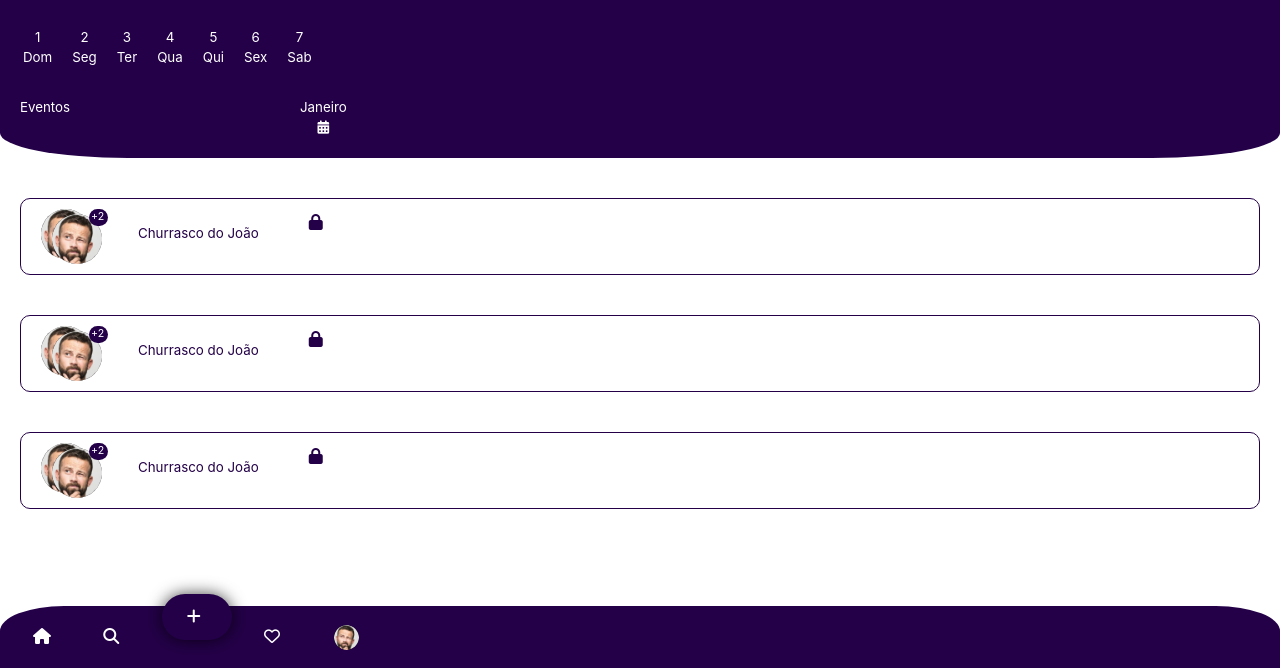
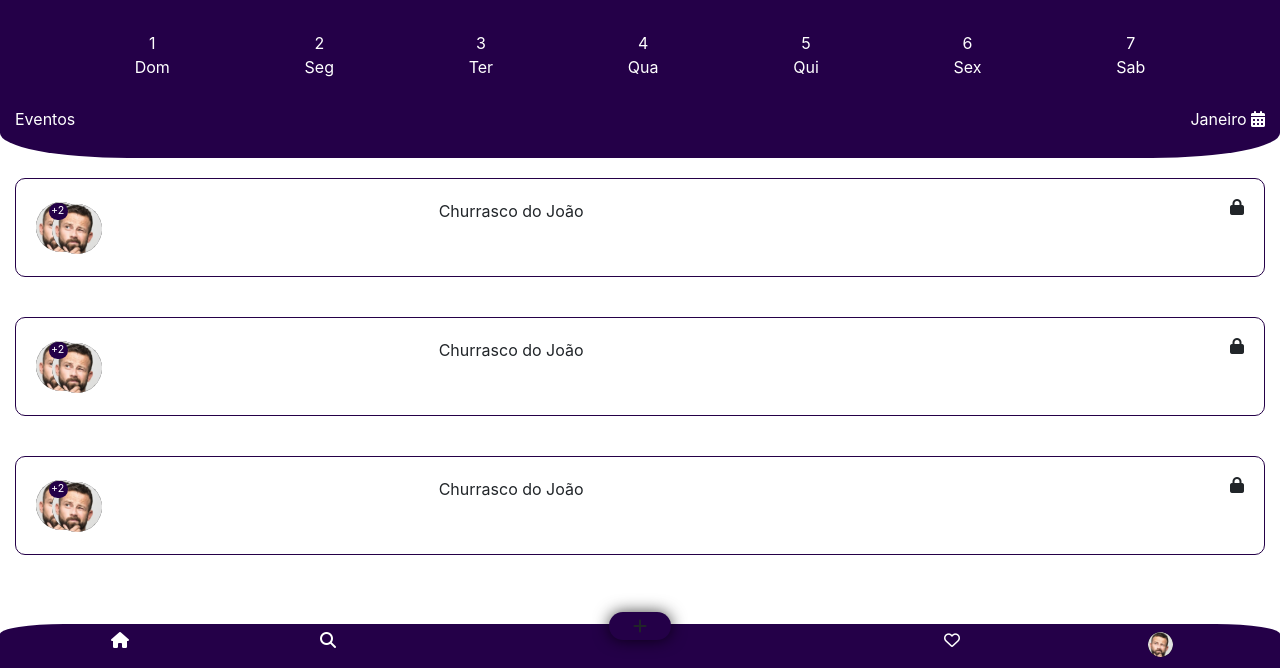
Before and after one commit to ViniciosLimaDev/teste-M.eventos, a plain HTML site: page index.html in a window 1280 px wide. Shown: the part 132-800 px from the top of the page. Drawn offline with nearby package versions, Linux system fonts and the light colour scheme.

Commit message:
M_eventos

```diff
--- a/css/style.css
+++ b/css/style.css
@@ -7,71 +7,41 @@
                 height: 290px;
             }
 
-            .row .col-sm-3 {
+            .dias {
                 display: flex;
+                justify-content: space-evenly;
+                text-align: center;
             }
 
-            .col-sm-3 p {
-                text-align: center;
-                height: 50px;
-                width: 80px;
-                margin: 10px;
-                font-size: 10pt;
+            .mes {
+                text-align: end;
             }
 
-            .col-sm-3 .even {
-                display: block;
-                border: none;
-                box-shadow: none;
-                margin-top: 230px;
-            }
-
-            div#dia {
-                position: absolute;
-                margin-left: -2px;
-                margin-top: 150px;
-            }
-
-            #dia p:hover {
-                border: solid 1px #663a7e;
-                box-shadow: 0 0 0.2em;
-            }
-
-            div#enven {
-                position: absolute;
-                margin-left: -20px;
-            }
-
-            div#mes {
-                position: absolute;
-                padding-left: 290px;
-            }
-
-            div#logo {
-                display: block;
-                position: absolute;
-                height: 50%;
-                width: 50%;
-                margin-left: 135px;
-                margin-top: 60px;
+            .img-logo {
+                display: flex;
+                justify-content: center;
             }
             /*bloco2*/
 
-            .container2 {
+            .info {
                 border: solid 1px #240048;
                 border-radius: 10px;
-                margin: 40px 20px 40px 20px;
+                margin: 20px 0px;
+                padding: 20px;
             }
 
-            .container2 img {
+            i.fas.fa-lock {
+                display: flex;
+                justify-content: flex-end;
+            }
+
+            .info img {
                 width: 50px;
                 height: 50px;
                 border-radius: 25px 25px;
-                margin-left: 20px;
             }
 
-            .container2 #img2 {
-                display: flex;
+            .info #img2 {
                 position: static;
                 margin-left: -39px;
                 margin-top: 5px;
@@ -83,6 +53,9 @@
                 margin-left: -13px;
                 width: 19px;
                 height: 17px;
+                position: relative;
+                top: -36px;
+                left: 26px;
             }
 
             div.back .p2 {
@@ -125,7 +98,8 @@
                 position: fixed;
                 bottom: 0;
                 width: 100%;
-                border-radius: 5% 5%/ 25px 25px 0px 0px;
+                border-radius: 5% 5%/ 10px 10px 0px 0px;
+                z-index: 999;
             }
 
             nav.nav .col-2 {
@@ -137,14 +111,21 @@
                 color: #b983b0;
             }
 
-            div#plus {
+            .content-nav {
+                width: 100%;
+            }
+
+            div.plus {
                 position: relative;
                 border-radius: 40px 40px 40px 40px;
                 box-shadow: 0 0 1em #000000bb;
-                margin-left: 20px;
-                padding-left: 25px;
                 top: -20px;
                 background-color: #240048;
+                width: 62px;
+                height: 28px;
+                display: flex;
+                justify-content: center;
+                align-items: center;
             }
 
             @media only screen and (max-width: 320px) {
--- a/index.html
+++ b/index.html
@@ -13,19 +13,36 @@
 <body>
 
     <nav class="nav navbar">
-        <div class="row">
-            <div class="col-2"><i class="fas fa-home"></i></div>
-            <div class="col-2"><i class="fas fa-search"></i></div>
-            <div class="col-2" id="plus"><i class="fas fa-plus"></i></div>
-            <div class="col-2"><i class="far fa-heart"></i></div>
-            <div class="col-2"><img src="./icone.png" alt=""></div>
+        <div class="row p-0 m-0 content-nav">
+            <div class="col-2 p-0 m-0 d-flex justify-content-center">
+                <i class="fas fa-home"></i>
+            </div>
+            <div class="col-2 p-0 m-0 d-flex justify-content-center">
+                <i class="fas fa-search"></i>
+            </div>
+            <div class="col-4 p-0 m-0 d-flex justify-content-center">
+                <div class="plus">
+                    <i class="fas fa-plus"></i>
+                </div>
+            </div>
+            <div class="col-2 p-0 m-0 d-flex justify-content-center">
+                <i class="far fa-heart"></i>
+            </div>
+            <div class="col-2 p-0 m-0 d-flex justify-content-center">
+                <img src="img/icone.png" alt="">
+            </div>
         </div>
     </nav>
 
-    <div class="container p-0 m-0"></div>
     <div class="row p-0 m-0" id="bloco1">
-        <div class="col-sm-3 col-md-3 col-lg-3 col-xl-3" id="logo"><img src="./logoM.png"></div>
-        <div class="col-sm-3 col-md-3 col-lg-3 col-xl-3" id="dia">
+        <div class="col-12 p-0 m-0">
+            <div class="img-logo py-5">
+                <img src="img/logoM.png">
+            </div>
+
+        </div>
+        <div class="col-12 p-0 m-0">
+            <div class="dias ">
                 <p>1<br/>Dom</p>
                 <p>2<br/>Seg</p>
                 <p>3<br/>Ter</p>
@@ -34,44 +51,77 @@
                 <p>6<br/>Sex</p>
                 <p>7<br/>Sab</p>
             </div>
-        <div class="col-sm-3 col-md-3 col-lg-3 col-xl-3" id="enven">
+        </div>
+        <div class="col-6 " id="enven">
             <p class="even">Eventos</p>
         </div>
-        <div class="col-sm-3 col-md-3 col-lg-3 col-xl-3" id="mes">
-            <p class="even">Janeiro <i class="fas fa-calendar-alt"></i></p>
+        <div class="col-6 " id="mes">
+            <p class="mes">Janeiro <i class="fas fa-calendar-alt"></i></p>
         </div>
+    </div>
+
+
+
+
+    <div class="row p-0 m-0">
+        <div class="col-12 ">
+            <div class="row info">
+                <div class="col-4 p-0 m-0">
+                    <img src="img/icone.png">
+                    <img src="img/icone.png" id="img2">
+                    <div class="back">
+                        <p class="p2">+2</p>
+                    </div>
+                </div>
+                <div class="col-5 p-0 m-0">
+                    <p> Churrasco do João</p>
+                </div>
+                <div class="col-3 p-0 m-0">
+                    <i class="fas fa-lock"></i></div>
             </div>
         </div>
     </div>
 
 
-    <div class="container2">
     <div class="row p-0 m-0">
-            <div class="col-sm-12 col-md-12 col-lg-12 col-xl-12"><img src="./icone.png"><img src="./icone.png" id="img2">
+        <div class="col-12 ">
+            <div class="row info">
+                <div class="col-4 p-0 m-0">
+                    <img src="img/icone.png">
+                    <img src="img/icone.png" id="img2">
                     <div class="back">
                         <p class="p2">+2</p>
                     </div>
-                <p> Churrasco do João</p> <i class="fas fa-lock"></i></div>
+                </div>
+                <div class="col-5 p-0 m-0">
+                    <p> Churrasco do João</p>
+                </div>
+                <div class="col-3 p-0 m-0">
+                    <i class="fas fa-lock"></i></div>
             </div>
         </div>
-    <div class="container2">
-        <div class="row p-0 m-0">
-            <div class="col-sm-12 col-md-12 col-lg-12 col-xl-12"><img src="./icone.png"><img src="./icone.png" id="img2">
+    </div>
+
+
+    <div class="row p-0 m-0 mb-5">
+        <div class="col-12">
+            <div class="row info">
+                <div class="col-4 p-0 m-0">
+                    <img src="img/icone.png">
+                    <img src="img/icone.png" id="img2">
                     <div class="back">
                         <p class="p2">+2</p>
                     </div>
-                <p> Churrasco do João</p> <i class="fas fa-lock"></i></div>
+                </div>
+                <div class="col-5 p-0 m-0">
+                    <p> Churrasco do João</p>
+                </div>
+                <div class="col-3 p-0 m-0">
+                    <i class="fas fa-lock"></i></div>
             </div>
         </div>
-    <div class="container2">
-        <div class="row p-0 m-0">
-            <div class="col-sm-12 col-md-12 col-lg-12 col-xl-12"><img src="./icone.png"> <img src="./icone.png" id="img2">
-                <div class="back">
-                    <p class="p2">+2</p>
     </div>
-                <p> Churrasco do João</p> <i class="fas fa-lock"></i></div>
-        </div>
-    </div>
+
 
     <script src="https://kit.fontawesome.com/7ec22eb8e3.js" crossorigin="anonymous"></script>
 </body>
```
Also changed, not shown: img/icone.png (renamed from icone.png), img/logoM.png (renamed from logoM.png). Lines whose indentation alone changed are shown as unchanged.
